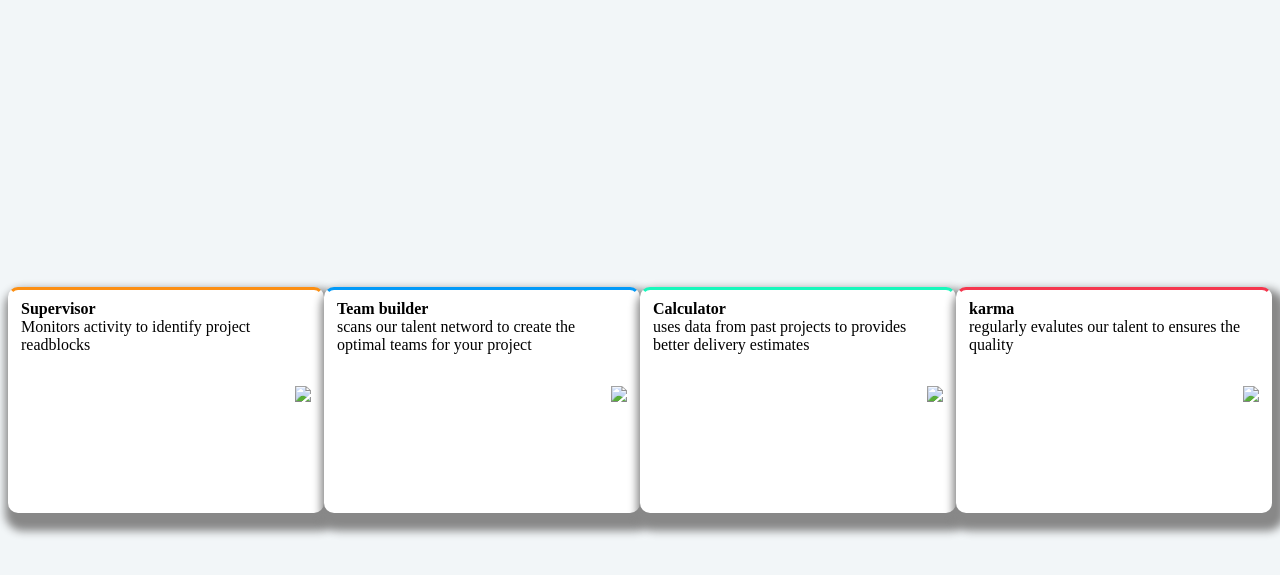
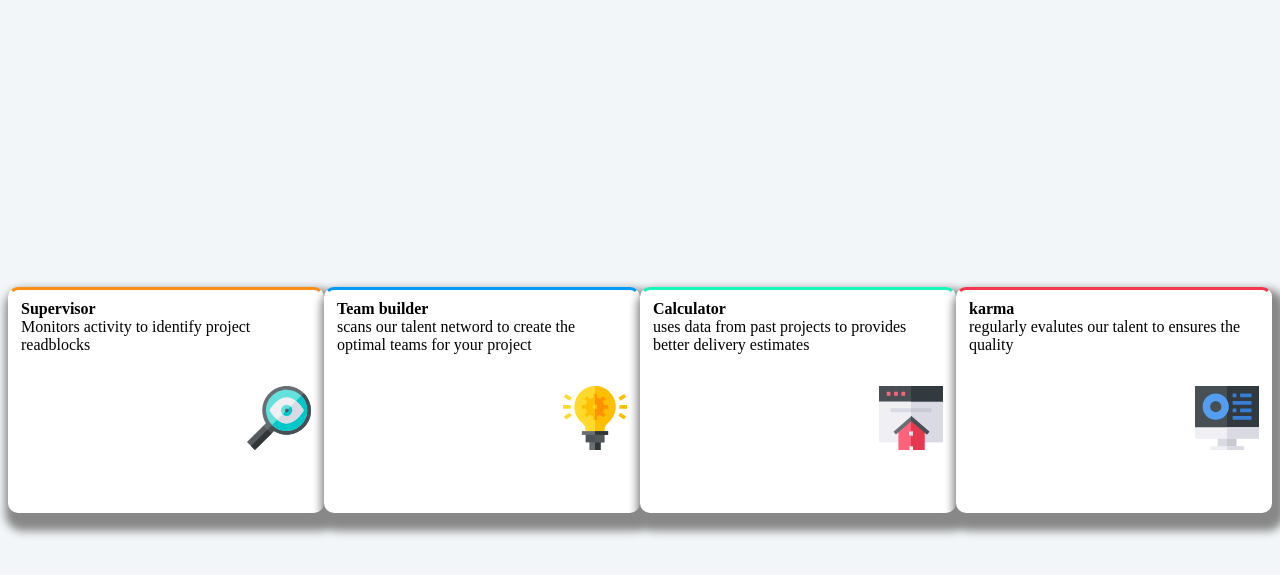
Before and after one commit to Harish-2503/Four-Card, a plain HTML site: page index.html in a window 1280 px wide. Shown: the part 155-730 px from the top of the page. Drawn offline with Linux system fonts and the light colour scheme.

Commit message:
Update index.html

```diff
--- a/index.html
+++ b/index.html
@@ -22,7 +22,7 @@
       <div class="content-1">
   Monitors activity to identify project
   readblocks
-  <img class="photo-1" src="images/icon-supervisor.svg">
+  <img class="photo-1" src="icon-supervisor.svg">
       </div>
     </div>
     <div class="card-2">
@@ -31,7 +31,7 @@
       </div>
       <div class="content-2">
       scans our talent netword to create the optimal teams for your project
-  <img class="photo-2" src="images/icon-karma.svg">
+  <img class="photo-2" src="icon-karma.svg">
       </div>
     </div>
     <div class="card-3">
@@ -40,7 +40,7 @@
       </div>
       <div class="content-3">
     uses data from past projects to provides better delivery estimates
-  <img class="photo-1" src="images/icon-team-builder.svg">
+  <img class="photo-1" src="icon-team-builder.svg">
       </div>
     </div>
     <div class="card-4">
@@ -49,7 +49,7 @@
       </div>
       <div class="content-4">
  regularly evalutes our talent to ensures the quality
-  <img class="photo-1" src="images/icon-calculator.svg">
+  <img class="photo-1" src="icon-calculator.svg">
       </div>
     </div>
 
```
